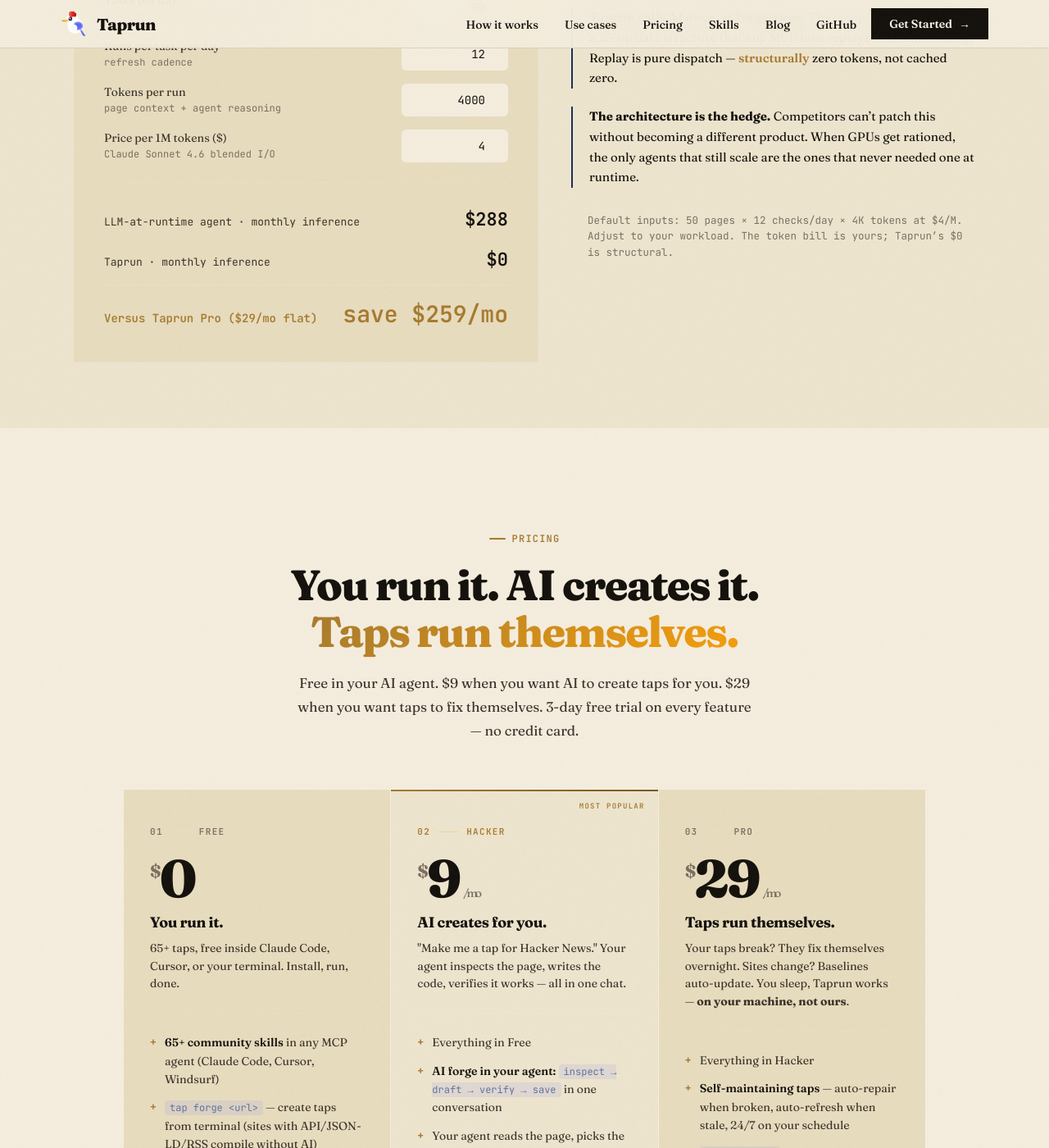
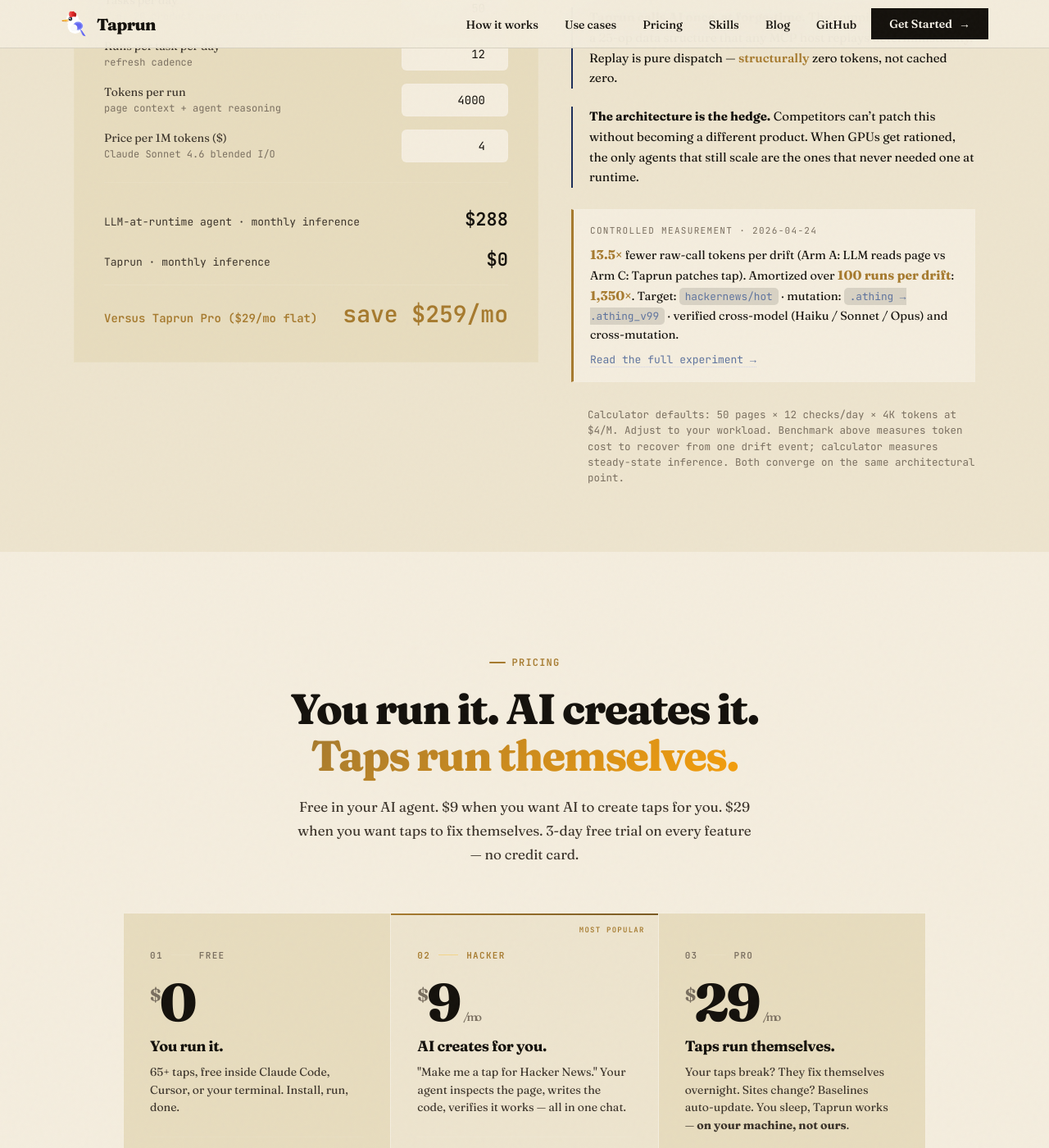
Before and after one commit to LeonTing1010/tap, a Jekyll site: the page docs/index.html, which Jekyll copies as it is, in a window 1280 px wide and 1400 px high, scrolled down 6478 px. Shown: the whole window at 82% size. Built offline with Jekyll 4.4.1, drawn with Linux system fonts in a browser that asks for light colours.

Commit message:
feat(landing): cite W1 tokens-to-recover benchmark in GPU arithmetic
Adds a proof block under the calculator copy anchoring the abstract
"save $X/month" output to a concrete validated number: 13.5× fewer
raw tokens per drift (Arm A LLM-reads-page vs Arm C Taprun-patches-tap),
1,350× amortized over 100 runs per drift.

Experimental setup: hackernews/hot target, class_rename mutation,
cross-model (Haiku / Sonnet / Opus) and cross-mutation verified.
Numbers from core/experiments/w1-recover/README.md.

Link points to /blog/compile-once-diff-the-drift.html which lands
once the companion blog post ships.

Co-Authored-By: Claude Opus 4.7 (1M context) <noreply@anthropic.com>

```diff
--- a/docs/index.html
+++ b/docs/index.html
@@ -2795,6 +2795,14 @@ h2 .hl {
   .arithmetic-copy-line em { color: var(--gold); font-style: normal; font-weight: 600; }
   .arithmetic-copy-line code { background: rgba(20, 17, 12, 0.1); padding: 2px 7px; border-radius: 5px; color: var(--indigo-bright); font-size: 0.88em; font-family: var(--font-mono); }
   .arithmetic-cite { font-size: 12.5px; color: var(--text-muted); line-height: 1.55; margin: 8px 0 0; padding-left: 20px; font-family: var(--font-mono); }
+  .arithmetic-proof { margin-top: 4px; padding: 18px 20px; background: var(--bg-deep); border: 1px solid rgba(255,255,255,0.06); border-radius: var(--radius-lg); border-left: 3px solid var(--gold); }
+  .arithmetic-proof-head { font-family: var(--font-mono); font-size: 11px; color: var(--text-muted); letter-spacing: 0.12em; text-transform: uppercase; margin: 0 0 10px; }
+  .arithmetic-proof-body { font-size: 14.5px; line-height: 1.6; color: var(--text); margin: 0 0 10px; }
+  .arithmetic-proof-body strong { color: var(--gold); font-size: 1.08em; }
+  .arithmetic-proof-body code { background: rgba(20, 17, 12, 0.12); padding: 2px 7px; border-radius: 5px; color: var(--indigo-bright); font-size: 0.88em; font-family: var(--font-mono); }
+  .arithmetic-proof-cite { font-size: 13px; font-family: var(--font-mono); margin: 0; }
+  .arithmetic-proof-cite a { color: var(--indigo-bright); text-decoration: none; border-bottom: 1px dotted rgba(165, 180, 252, 0.4); }
+  .arithmetic-proof-cite a:hover { border-bottom-color: var(--indigo-bright); }
 </style>
 
 <section class="arithmetic" id="cost">
@@ -2850,7 +2858,12 @@ h2 .hl {
         <p class="arithmetic-copy-line"><strong>Claude for Chrome, Atlas, Browser Use, Stagehand</strong> &mdash; each invokes an LLM on every task. Tokens are a per-run cost that scales linearly with activity. When prices rise or supply tightens, the bill rises with them.</p>
         <p class="arithmetic-copy-line"><strong>Taprun calls AI once, at forge-time.</strong> The compiled <code>.tap.json</code> is a 25-op data structure that any MCP host replays deterministically. Replay is pure dispatch &mdash; <em>structurally</em> zero tokens, not cached zero.</p>
         <p class="arithmetic-copy-line"><strong>The architecture is the hedge.</strong> Competitors can&rsquo;t patch this without becoming a different product. When GPUs get rationed, the only agents that still scale are the ones that never needed one at runtime.</p>
-        <p class="arithmetic-cite">Default inputs: 50 pages &times; 12 checks/day &times; 4K tokens at $4/M. Adjust to your workload. The token bill is yours; Taprun&rsquo;s $0 is structural.</p>
+        <div class="arithmetic-proof">
+          <p class="arithmetic-proof-head">Controlled measurement &middot; 2026-04-24</p>
+          <p class="arithmetic-proof-body"><strong>13.5&times;</strong> fewer raw-call tokens per drift (Arm A: LLM reads page vs Arm C: Taprun patches tap). Amortized over <strong>100 runs per drift</strong>: <strong>1,350&times;</strong>. Target: <code>hackernews/hot</code> · mutation: <code>.athing &rarr; .athing_v99</code> · verified cross-model (Haiku / Sonnet / Opus) and cross-mutation.</p>
+          <p class="arithmetic-proof-cite"><a href="/blog/compile-once-diff-the-drift.html">Read the full experiment &rarr;</a></p>
+        </div>
+        <p class="arithmetic-cite">Calculator defaults: 50 pages &times; 12 checks/day &times; 4K tokens at $4/M. Adjust to your workload. Benchmark above measures token cost to recover from one drift event; calculator measures steady-state inference. Both converge on the same architectural point.</p>
       </div>
 
     </div>
```
